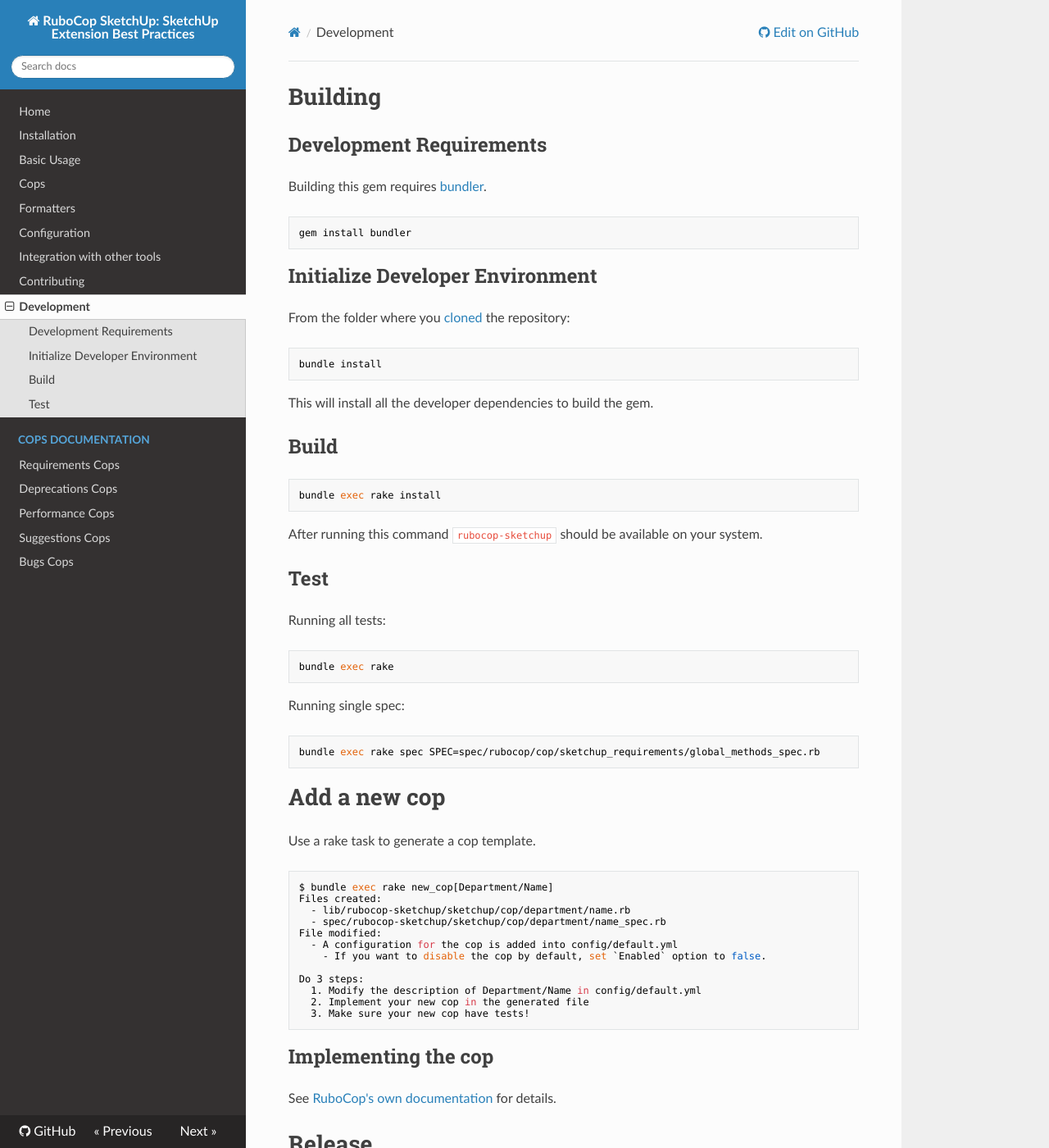
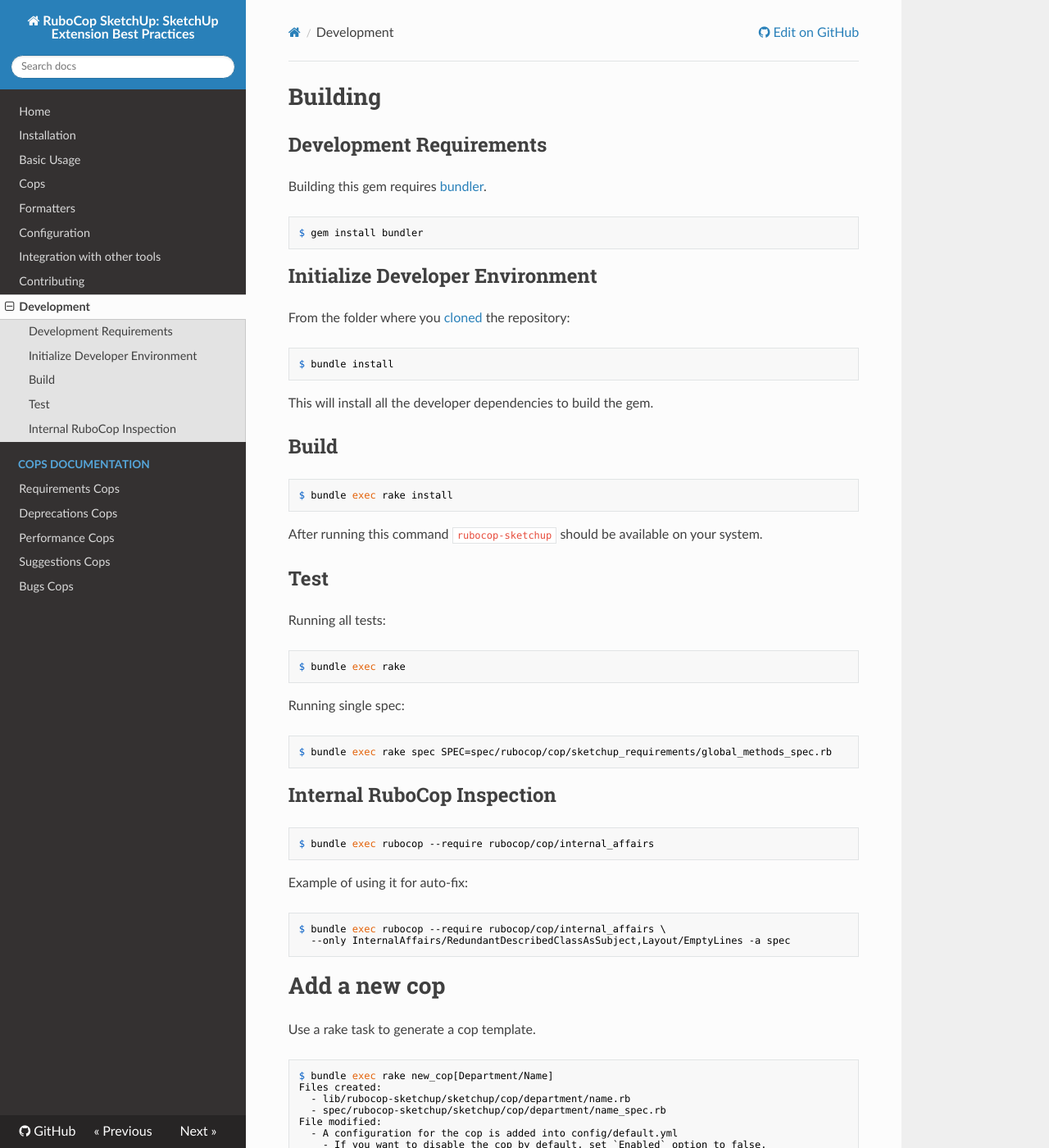
Before and after one commit to SketchUp/rubocop-sketchup, an MkDocs documentation site: the page built from manual/development.md, in a window 1280 px wide and 1400 px high. Shown: the whole window at 82% size. Built offline with MkDocs 1.6.1, drawn with Linux system fonts in a browser that asks for light colours; nearby versions of some CDN libraries; some of the changed text lies outside the part shown.

Commit message:
Add notes on how to run internal affairs cops on project.

````diff
--- a/manual/development.md
+++ b/manual/development.md
@@ -4,24 +4,24 @@
 
 Building this gem requires [bundler](http://bundler.io/).
 
-```bash
-gem install bundler
+```console
+$ gem install bundler
 ```
 
 ## Initialize Developer Environment
 
 From the folder where you [cloned](https://help.github.com/articles/cloning-a-repository/) the repository:
 
-```bash
-bundle install
+```console
+$ bundle install
 ```
 
 This will install all the developer dependencies to build the gem.
 
 ## Build
 
-```bash
-bundle exec rake install
+```console
+$ bundle exec rake install
 ```
 
 After running this command `rubocop-sketchup` should be available on your system.
@@ -30,22 +30,33 @@ After running this command `rubocop-sketchup` should be available on your system
 
 Running all tests:
 
-```bash
-bundle exec rake
+```console
+$ bundle exec rake
 ```
 
 Running single spec:
 
-```bash
-bundle exec rake spec SPEC=spec/rubocop/cop/sketchup_requirements/global_methods_spec.rb
+```console
+$ bundle exec rake spec SPEC=spec/rubocop/cop/sketchup_requirements/global_methods_spec.rb
 ```
 
+## Internal RuboCop Inspection
+
+```console
+$ bundle exec rubocop --require rubocop/cop/internal_affairs
+```
+
+Example of using it for auto-fix:
+```console
+$ bundle exec rubocop --require rubocop/cop/internal_affairs \
+  --only InternalAffairs/RedundantDescribedClassAsSubject,Layout/EmptyLines -a spec
+```
 
 # Add a new cop
 
 Use a rake task to generate a cop template.
 
-```sh
+```console
 $ bundle exec rake new_cop[Department/Name]
 Files created:
   - lib/rubocop-sketchup/sketchup/cop/department/name.rb
````
